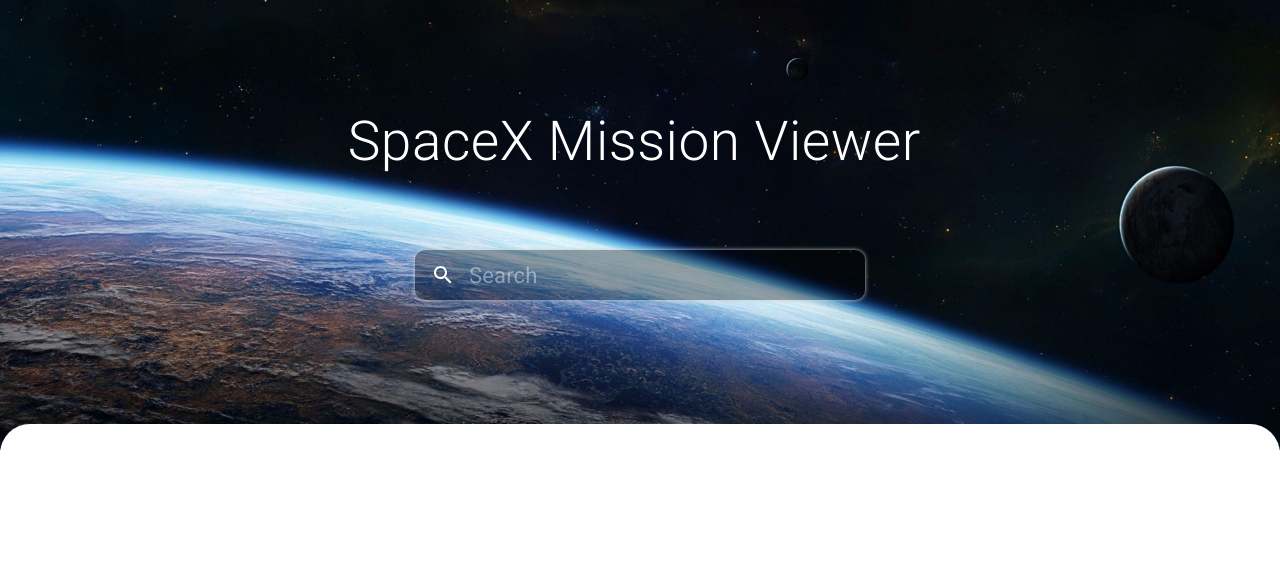
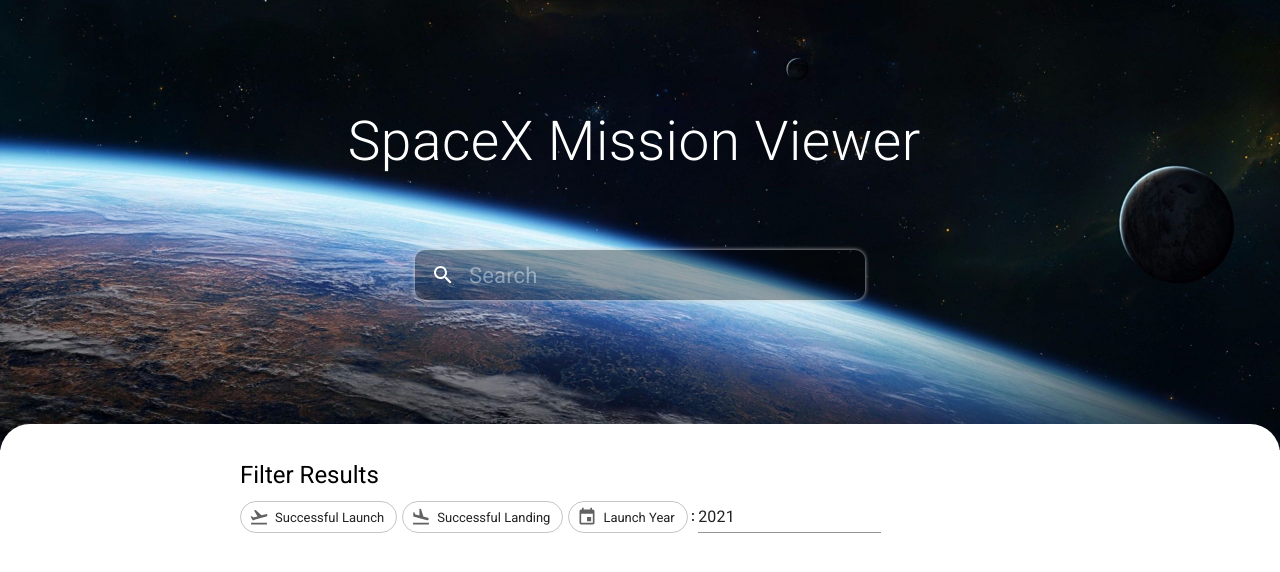
Before and after one commit to Dhananjayan-PN/SpaceX-Mission-Viewer, a React (Create React App) app: page / in a window 1280 px wide. Shown: the top 572 px of the page. Built offline with nearby package versions, Linux system fonts and the light colour scheme.

Commit message:
filter component addition

```diff
--- a/package.json
+++ b/package.json
@@ -3,11 +3,14 @@
   "version": "0.1.0",
   "private": true,
   "dependencies": {
+    "@date-io/date-fns": "1.x",
     "@material-ui/core": "^4.11.3",
     "@material-ui/icons": "^4.11.2",
+    "@material-ui/pickers": "^3.3.10",
     "@types/node": "^12.0.0",
     "@types/react": "^17.0.0",
     "@types/react-dom": "^17.0.0",
+    "date-fns": "^2.19.0",
     "react": "^17.0.2",
     "react-dom": "^17.0.2",
     "react-scripts": "4.0.3",
--- a/src/components/App.tsx
+++ b/src/components/App.tsx
@@ -1,11 +1,17 @@
 import React from "react";
+import DateFnsUtils from "@date-io/date-fns";
+import { MuiPickersUtilsProvider } from "@material-ui/pickers";
 import Header from "./Header";
+import Filter from "./Filter";
 
 const App: React.FunctionComponent = () => {
   return (
-    <div className="App">
-      <Header />
-    </div>
+    <MuiPickersUtilsProvider utils={DateFnsUtils}>
+      <div className="App">
+        <Header />
+        <Filter />
+      </div>
+    </MuiPickersUtilsProvider>
   );
 };
 
--- /dev/null
+++ b/src/components/Filter.tsx
@@ -0,0 +1,57 @@
+import React, { useState } from "react";
+import { Typography, Chip } from "@material-ui/core";
+import { DatePicker } from "@material-ui/pickers";
+import EventIcon from "@material-ui/icons/Event";
+import FlightTakeoffIcon from "@material-ui/icons/FlightTakeoff";
+import FlightLandIcon from "@material-ui/icons/FlightLand";
+
+const Filter: React.FunctionComponent = () => {
+  const [year, setYear] = useState<Date | null>(new Date());
+  const [launchYear, setLaunchYear] = useState<boolean>(false);
+  const [launched, setLaunched] = useState<boolean>(false);
+  const [landed, setLanded] = useState<boolean>(false);
+
+  return (
+    <div
+      className="Filter"
+      style={{
+        maxWidth: "800px",
+        width: "95%",
+        marginLeft: "auto",
+        marginRight: "auto"
+      }}
+    >
+      <Typography variant="h5" style={{ marginBottom: 10, marginTop: -25 }}>
+        Filter Results
+      </Typography>
+      <Chip
+        label="Successful Launch"
+        icon={<FlightTakeoffIcon fontSize="small" style={{ marginLeft: 8 }} />}
+        variant={launched ? "default" : "outlined"}
+        color={launched ? "primary" : "default"}
+        onClick={() => setLaunched(!launched)}
+        style={{ marginRight: 5 }}
+      />
+      <Chip
+        label="Successful Landing"
+        icon={<FlightLandIcon fontSize="small" style={{ marginLeft: 8 }} />}
+        variant={landed ? "default" : "outlined"}
+        color={landed ? "primary" : "default"}
+        onClick={() => setLanded(!landed)}
+        style={{ marginRight: 5 }}
+      />
+      <Chip
+        label="Launch Year"
+        icon={<EventIcon fontSize="small" style={{ marginLeft: 8 }} />}
+        variant={launchYear ? "default" : "outlined"}
+        color={launchYear ? "primary" : "default"}
+        onClick={() => setLaunchYear(!launchYear)}
+        style={{ marginRight: 3 }}
+      />
+      :
+      <DatePicker style={{ marginLeft: 3 }} views={["year"]} value={year} onChange={setYear} />
+    </div>
+  );
+};
+
+export default Filter;
--- a/src/index.css
+++ b/src/index.css
@@ -3,6 +3,4 @@
   height: 100%;
   padding: 0;
   margin: 0;
-  -webkit-font-smoothing: antialiased;
-  -moz-osx-font-smoothing: grayscale;
 }
```
Also changed, not shown: 1 other file (tests, documents, lock files or other folders).
